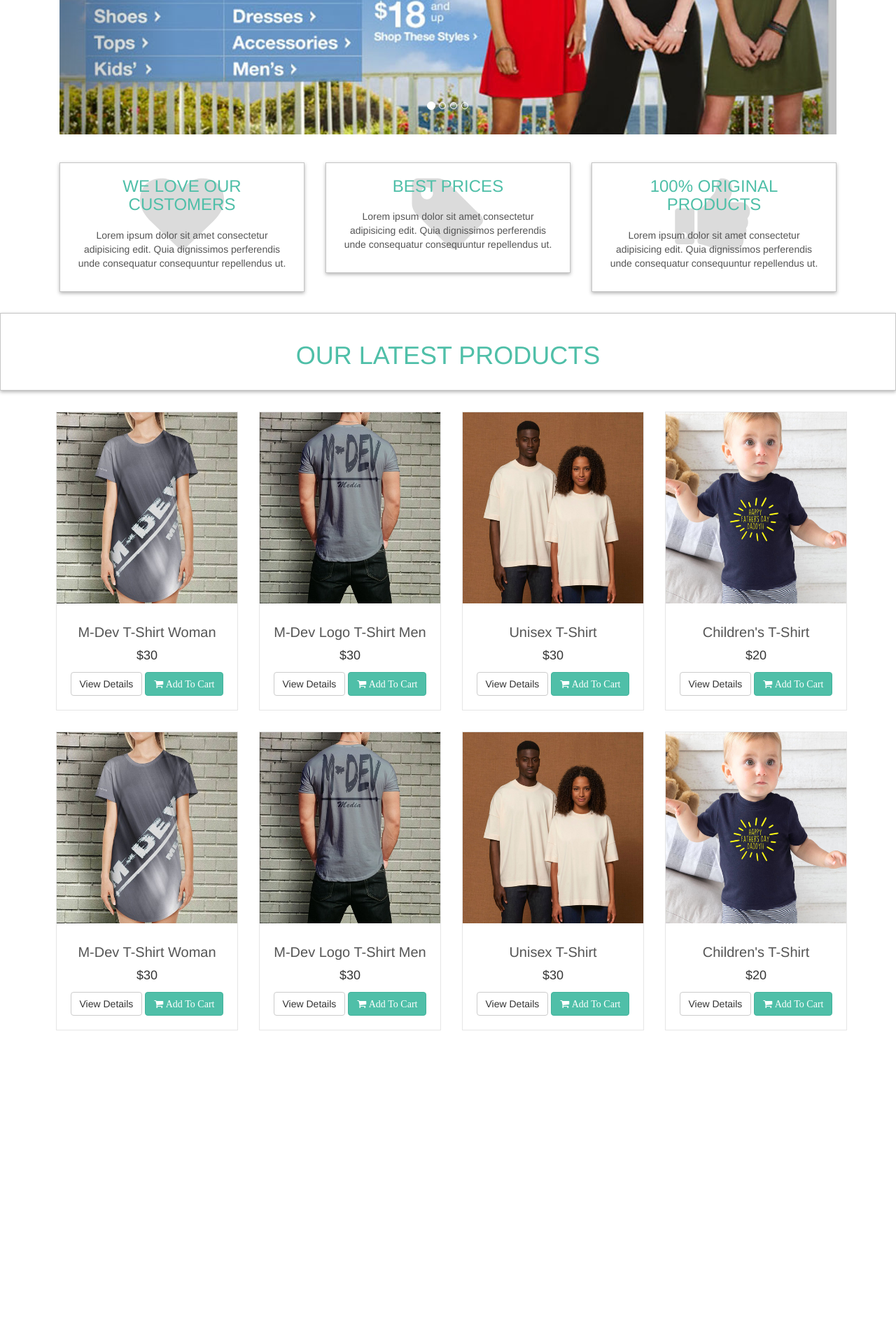
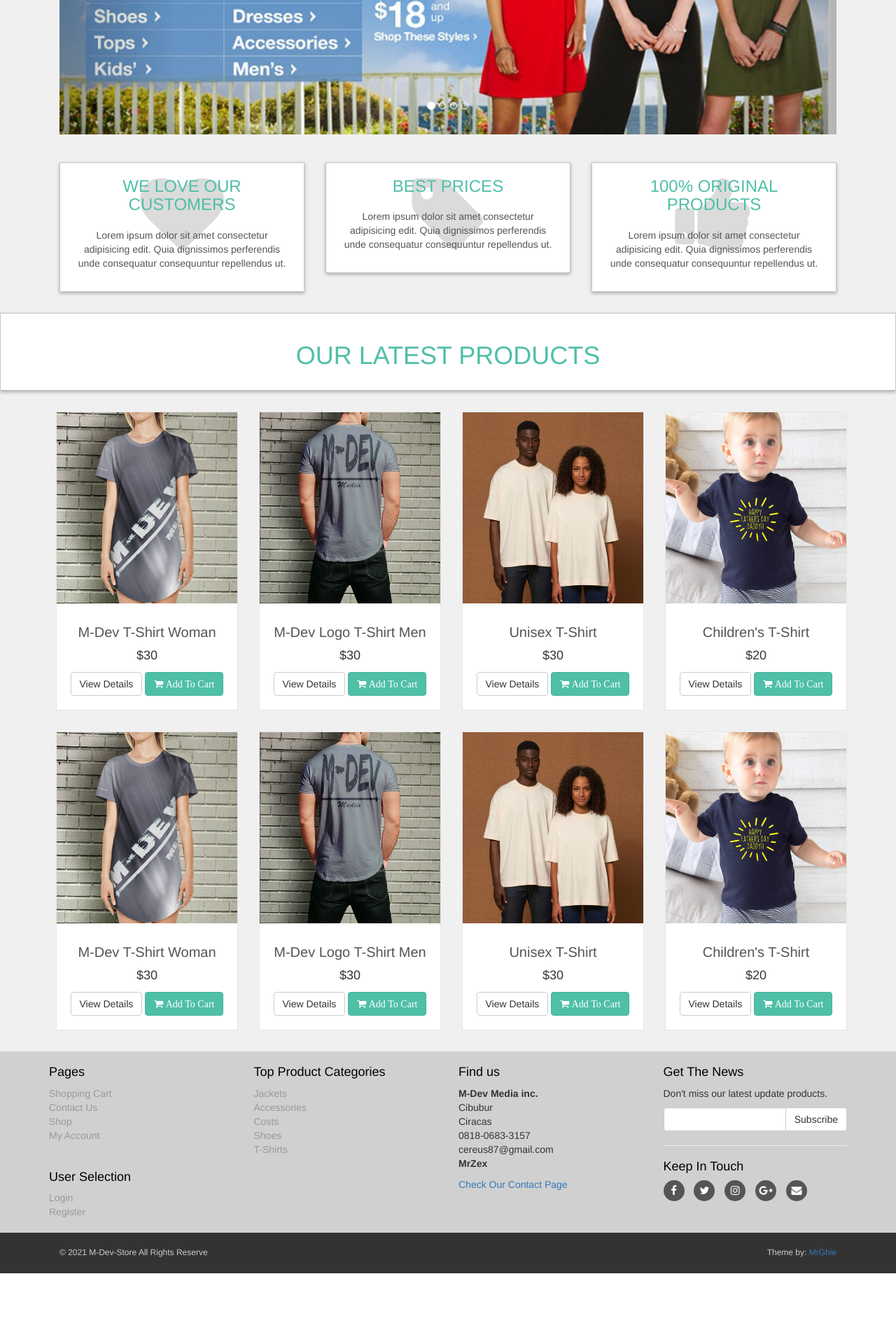
Before and after one commit to zeljko87/M-Dev-Store, a PHP site: page / in a window 1280 px wide. Shown: the part 440-2360 px from the top of the page at 70% size. After the commit the page ends 2259 px from the top, so only its background shows below. Run offline with PHP 8.4, Linux system fonts and the light colour scheme.

Commit message:
Futer part of index page done.

```diff
--- /dev/null
+++ b/includes/footer.php
@@ -0,0 +1,81 @@
+<div id="footer">
+    <div class="container">
+        <div class="row">
+            <div class="col-sm-6 col-md-3">
+                <h4>Pages</h4>
+                <ul>
+                    <li><a href="includes/cart.php">Shopping Cart</a></li>
+                    <li><a href="contact.php">Contact Us</a></li>
+                    <li><a href="shop.php">Shop</a></li>
+                    <li><a href="checkout.php">My Account</a></li>
+                </ul>
+                <br>
+                <h4>User Selection</h4>
+                <ul>
+                    <li><a href="checkout.php">Login</a></li>
+                    <li><a href="customer_register.php">Register</a></li>
+                </ul>
+                <hr class="hidden-md hidden-lg hidden-sm">
+            </div> <!-- col-sm-6 col-md-3 end -->
+            <div class="col-sm-6 col-md-3">
+                <h4>Top Product Categories</h4>
+                <ul>
+                    <li><a href="">Jackets</a></li>
+                    <li><a href="">Accessories</a></li>
+                    <li><a href="">Costs</a></li>
+                    <li><a href="">Shoes</a></li>
+                    <li><a href="">T-Shirts</li>
+                </ul>
+                <hr class="hidden-md hidden-lg">
+
+            </div> <!-- col-sm-6 col-md-3 -->
+            <div class="col-sm-6 col-md-3">
+                <h4>Find us</h4>
+                <p>
+                    <strong>M-Dev Media inc.</strong>
+                    <br/>Cibubur
+                    <br/>Ciracas
+                    <br/>0818-0683-3157
+                    <br/>cereus87@gmail.com
+                    <br/><strong>MrZex</strong>
+                </p>
+                <a href="contact.php">Check Our Contact Page</a>
+                <hr class="hidden-md hidden-lg">
+            </div> <!-- col-sm-6 col-md-3 -->
+            <div class="col-sm-6 col-md-3">
+                <h4>Get The News</h4>
+                <p class="text-muted">
+                    Don't miss our latest update products.
+                </p>
+                <form action="get" method="post">
+                    <div class="input-group">
+                        <input type="text" class="form-control" name="email">
+                        <span class="input-group-btn">
+                            <input type="submit" value="Subscribe" class="btn btn-default">
+                        </span>
+                    </div>
+                </form>
+                <hr>
+                <h4>Keep In Touch</h4>
+                <p class="social">
+                    <a href="#" class="fa fa-facebook"></a>
+                    <a href="#" class="fa fa-twitter"></a>
+                    <a href="#" class="fa fa-instagram"></a>
+                    <a href="#" class="fa fa-google-plus"></a>
+                    <a href="#" class="fa fa-envelope"></a>
+                </p>
+            </div> <!-- col-sm-6 col-md-3 -->
+        </div> <!-- row end -->
+    </div> <!-- container end -->
+</div> <!-- footer end -->
+
+<div id="copyright">
+    <div class="container">
+        <div class="col-md-6">
+            <p class="pull-left">&copy; 2021 M-Dev-Store All Rights Reserve</p>
+        </div> <!-- col-md-6 end -->
+        <div class="col-md-6">
+            <p class="pull-right">Theme by: <a href="#">MrGhie</a></p>
+        </div>
+    </div> <!-- container end -->
+</div> <!-- copyright end -->
--- a/index.php
+++ b/index.php
@@ -369,5 +369,9 @@
                 </div> <!-- col-sm-4 col-sm-6 single end -->
             </div> <!-- row end -->
         </div> <!-- content container end -->
+
+        <?php
+            include("includes/footer.php");
+        ?>
     </body>
 </html>
--- a/styles/style.css
+++ b/styles/style.css
@@ -13,9 +13,8 @@ body
     font-size: 14px;
     line-height: 1.42857143;
     color: #333333;
-    background: #f0f0f0
+    background-color: #f0f0f0;
     overflow-x: hidden;
-    padding-bottom: 1000px;
 }
 
 /* Top Styles */
@@ -291,3 +290,73 @@ body
 {
     color: rgb(85, 85, 85);
 }
+
+/* Footer Styles */
+#footer
+{
+    background: #d0d0d0;
+    padding: 10px 0;
+}
+
+#footer ul
+{
+    list-style: none;
+    padding-left: 0px;
+}
+
+#footer ul a
+{
+    color: #999999;
+    padding: 10px 0;
+}
+
+#footer h4
+{
+    color: #000000;
+}
+
+#footer p
+{
+    color: #333333;
+}
+
+#footer .social
+{
+    text-align: left;
+}
+
+#footer .social a
+{
+    margin: 0px 10px 0px 0px;
+    display: inline-block;
+    color: #ffffff;
+    width: 30px;
+    height: 30px;
+    border-radius: 15px;
+    line-height: 30px;
+    font-size: 15px;
+    text-align: center;
+    vertical-align: bottom;
+    background: #555555;
+}
+
+#footer .social a:hover
+{
+    color: #defefe;
+    background: #777777;
+}
+
+/* Copyright Styles */
+
+#copyright
+{
+    background: #333333;
+    color: #cccccc;
+    padding: 20px 0px;
+    font-size: 12px;
+}
+
+#copyright p
+{
+    margin: 0px;
+}
```
Also changed, not shown: includes/cart.php (added), includes/checkout.php (added), includes/contact.php (added), includes/shop.php (added).
